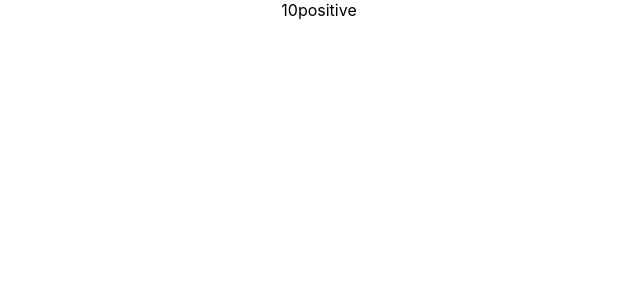
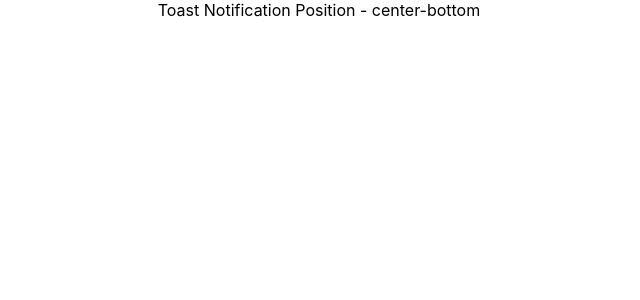
Before and after one commit to TimurhanKocabas/react-typescript-demo, a React (Create React App) app: page / in a window 1280 px wide. Shown: the top 300 px of the page, without its empty margins (321-961 px from the left). Built offline with nearby package versions, Linux system fonts and the light colour scheme.

Commit message:
template literals and exclude

```diff
--- a/src/App.tsx
+++ b/src/App.tsx
@@ -1,10 +1,10 @@
 import "./App.css";
-import { RandomNumber } from "./components/restriction/RandomNumber";
+import { Toast } from "./components/templateliterals/Toast";
 
 function App() {
   return (
     <div className="App">
-      <RandomNumber value={10} isPositive={true}></RandomNumber>
+     <Toast position="center-bottom" ></Toast>
     </div>
   );
 }
--- /dev/null
+++ b/src/components/templateliterals/Toast.tsx
@@ -0,0 +1,16 @@
+/**
+ * Position prop can be on of
+ * "left-center" | "left-top" | "left-bottom" | "center" | "center-top"
+ * "center-bottom" | "right-center" | "right-top" | "right-bottom"
+ */
+
+type HorizontalPosition = "left" | "center" | "right";
+type VerticalPosition = "top" | "center" | "bottom";
+type ToastProps = {
+  position:
+    | Exclude<`${HorizontalPosition}-${VerticalPosition}`, "center-center">
+    | "center";
+};
+export const Toast = ({ position }:ToastProps) => {
+  return <div>Toast Notification Position - {position}</div>;
+};
```
